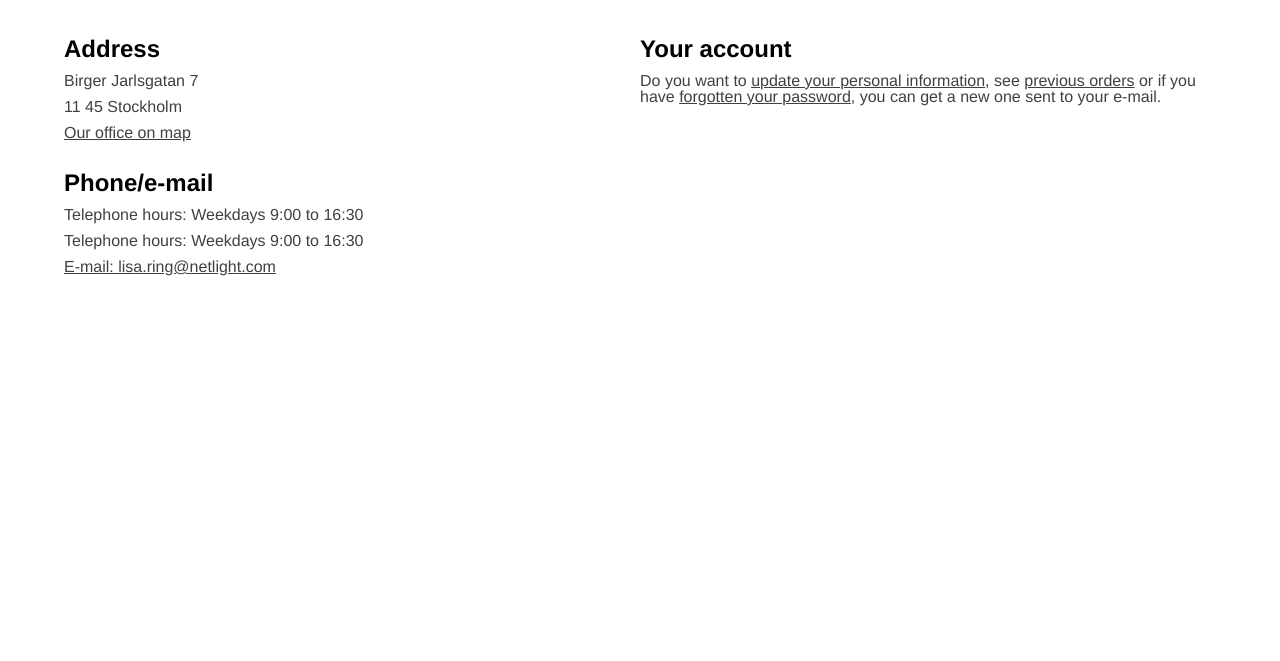
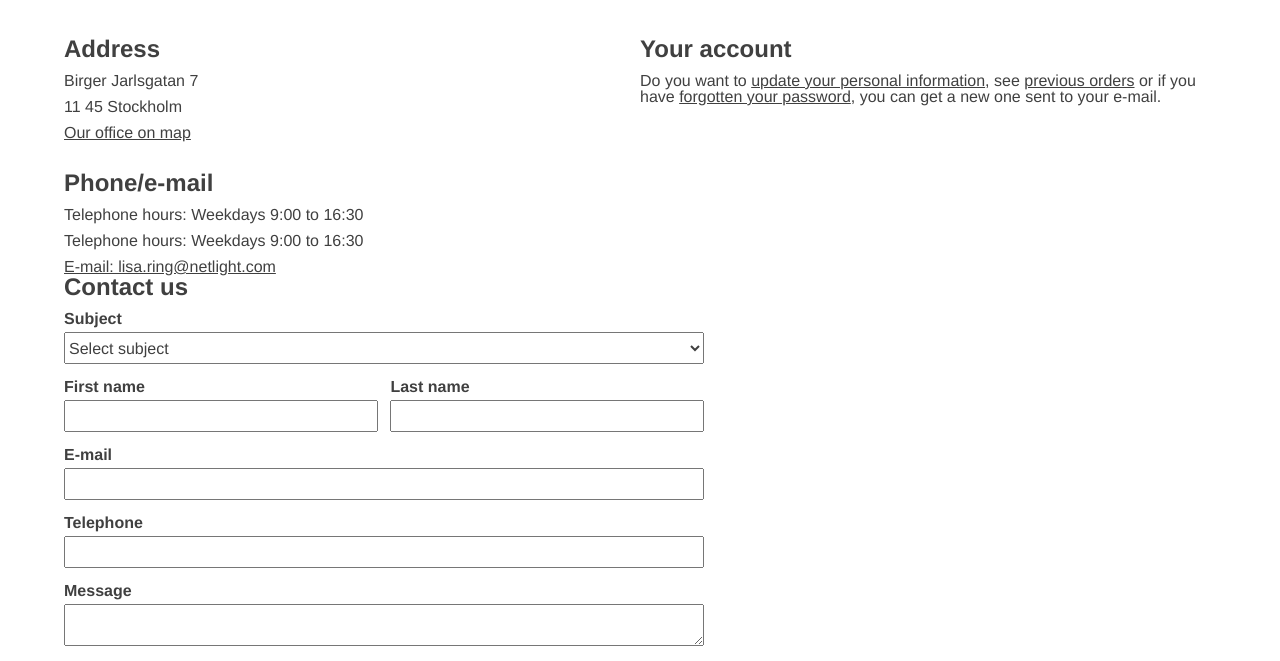
Before and after one commit to Ringen/accessibility, a website: page app/views/contact.html in a window 1280 px wide. Shown: the part 234-895 px from the top of the page. Before the commit the page ends 800 px from the top, so only its background shows below. Drawn offline with nearby package versions, Linux system fonts and the light colour scheme.

Commit message:
Added contact form to contact.html

```diff
--- a/app/views/contact.html
+++ b/app/views/contact.html
@@ -62,5 +62,35 @@
 				<p class="a11y_contact-info__text">Do you want to <a href="#" class="a11y_contact-info__link">update your personal information</a>, see <a href="#" class="a11y_contact-info__link">previous orders</a> or if you have <a href="#" class="a11y_contact-info__link">forgotten your password</a>, you can get a new one sent to your e-mail.</p>
 			</div>
 		</div>
+
+		<form class="a11y_contact-form">
+			<h2 class="a11y_contact-form__heading">Contact us</h2>
+			<label for="a11y_contact-form__subject" class="a11y_contact-form__label">Subject</label>
+			<select id="a11y_contact-form__subject" name="subject" class="a11y_contact-form__select">
+				<option value="default">Select subject</option>
+				<option value="complaint">Complaints</option>
+				<option value="invoicing">Invoicing</option>
+				<option value="other">Other</option>
+			</select>
+
+			<span class="a11y_contact-form__element-container">
+				<label for="a11y_contact-form__first-name" class="a11y_contact-form__label">First name</label>
+				<input id="a11y_contact-form__first-name" type="text" class="a11y_contact-form__text-field" name="firstname" required>
+			</span>
+
+			<span class="a11y_contact-form__element-container is-last">
+				<label for="a11y_contact-form__last-name" class="a11y_contact-form__label">Last name</label>
+				<input id="a11y_contact-form__last-name" type="text" class="a11y_contact-form__text-field" name="lastname" required>
+			</span>
+
+			<label for="a11y_contact-form__email" class="a11y_contact-form__label">E-mail</label>
+			<input id="a11y_contact-form__email" type="email" class="a11y_contact-form__text-field" name="email" required>
+
+			<label for="a11y_contact-form__tel" class="a11y_contact-form__label">Telephone</label>
+			<input id="a11y_contact-form__tel" type="tel" class="a11y_contact-form__text-field" name="phone">
+
+			<label for="a11y_contact-form__message" class="a11y_contact-form__label">Message</label>
+			<textarea id="a11y_contact-form__message" class="a11y_contact-form__text-area" name="message" required></textarea>
+		</form>
 	</body>
 </html>
--- a/src/stylesheets/base/_i-typography.scss
+++ b/src/stylesheets/base/_i-typography.scss
@@ -18,6 +18,7 @@
 %a11y_h2 {
 	@extend %a11y_heading;
 	font-size: 1.5em;
+	color: $color-text;
 	margin-top: $pad-marg-l;
 }
 
--- a/src/stylesheets/features/_contact-form.scss
+++ b/src/stylesheets/features/_contact-form.scss
@@ -1,3 +1,50 @@
 .a11y_contact-form {
 	@extend %a11y_main-container;
+	clear: both;
+	margin-top: $pad-marg-l;
+	width: 50%;
 }
+
+.a11y_contact-form__heading {
+	@extend %a11y_h2;
+}
+
+.a11y_contact-form__element-container {
+	width: 49%;
+	float: left;
+
+	&.is-last {
+		float: right;
+	}
+}
+
+.a11y_contact-form__label {
+	@extend %a11y_text;
+	display: block;
+	clear: both;
+	font-weight: bold;
+	margin-bottom: $pad-marg-xs;
+}
+
+%a11y_contact-form__input-element {
+	@extend %a11y_text;
+	font-size: 100%;
+	width: 100%;
+	display: block;
+	margin-bottom: $pad-marg-m;
+	box-sizing: border-box;
+}
+
+.a11y_contact-form__select {
+	@extend %a11y_contact-form__input-element;
+	height: 2em;
+}
+
+.a11y_contact-form__text-field {
+	@extend %a11y_contact-form__input-element;
+	height: 2em;
+}
+
+.a11y_contact-form__text-area {
+	@extend %a11y_contact-form__input-element;
+}
--- a/src/stylesheets/features/_contact-info.scss
+++ b/src/stylesheets/features/_contact-info.scss
@@ -19,4 +19,5 @@
 
 .a11y_contact-info__link {
 	@extend %a11y_link-underlined;
+	display: inline;
 }
```
Also changed, not shown: src/stylesheets/css/style.css, 1 other file.
